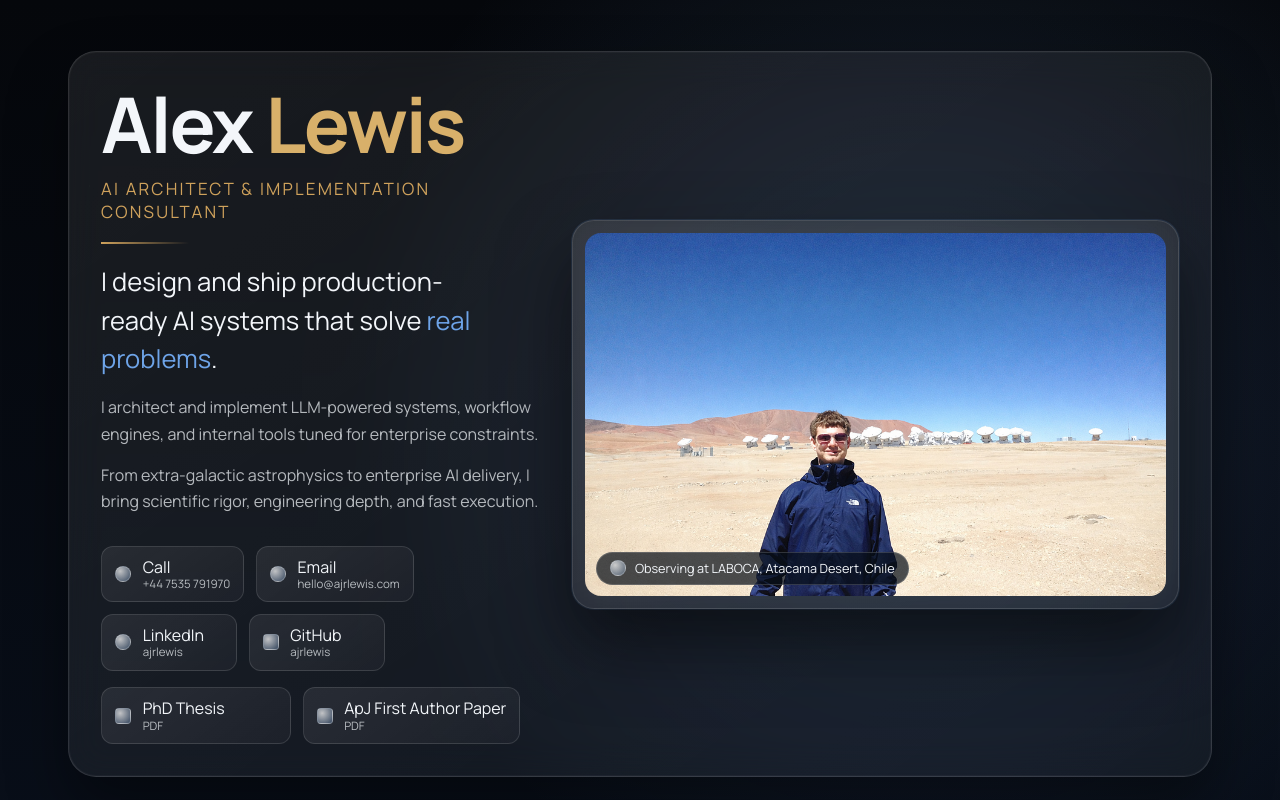
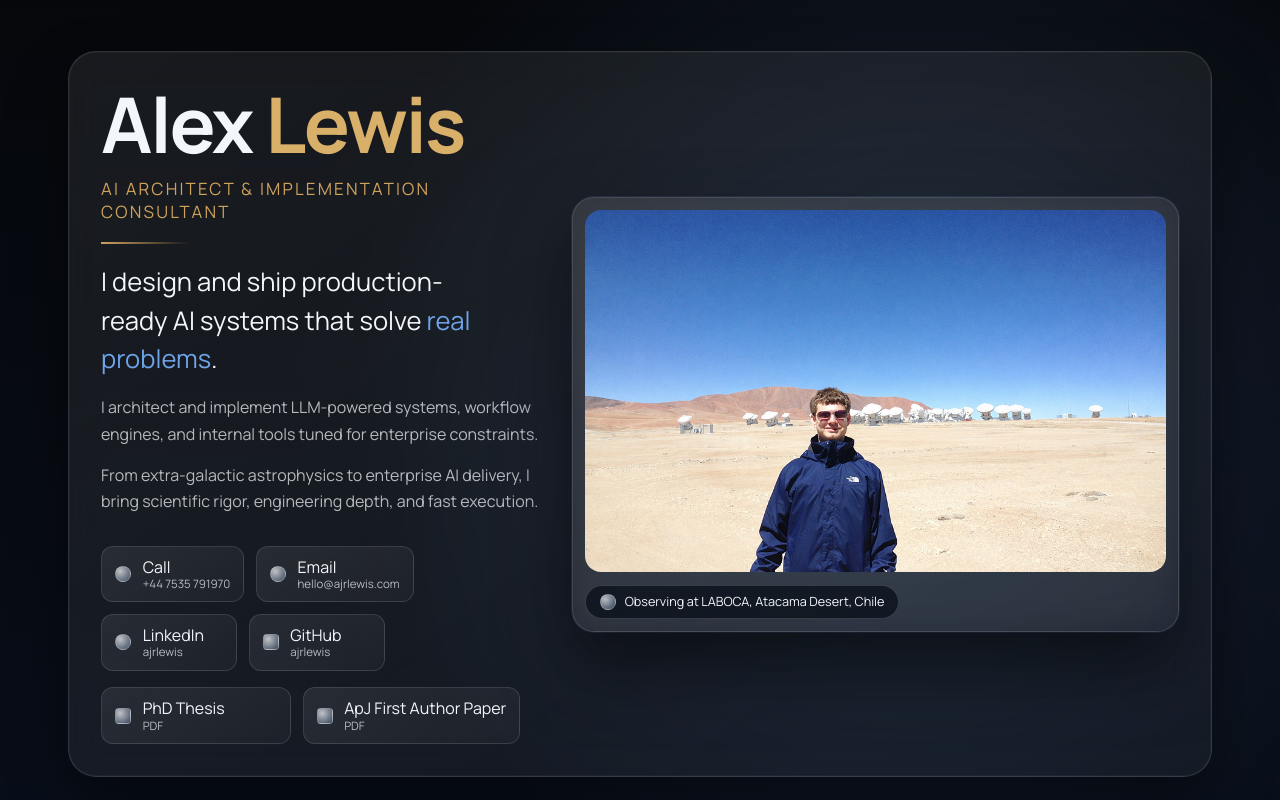
Before and after one commit to ajrlewis/ajrlewis, a Next.js app in the folder apps/web/: page / in a window 1280 px wide. Shown: the top 800 px of the page. Built offline with nearby package versions, Linux system fonts and the light colour scheme.

Commit message:
fix(web): place hero image caption below photo

```diff
--- a/apps/web/app/hero.css
+++ b/apps/web/app/hero.css
@@ -145,14 +145,12 @@
 }
 
 .image-caption {
-  position: absolute;
-  left: 1.4rem;
-  bottom: 1.4rem;
   display: inline-flex;
   align-items: center;
   gap: 0.55rem;
   border-radius: 999px;
   padding: 0.46rem 0.84rem;
+  margin-top: 0.78rem;
   font-size: 0.79rem;
   color: var(--text-0);
   background: rgba(8, 14, 24, 0.72);
```
